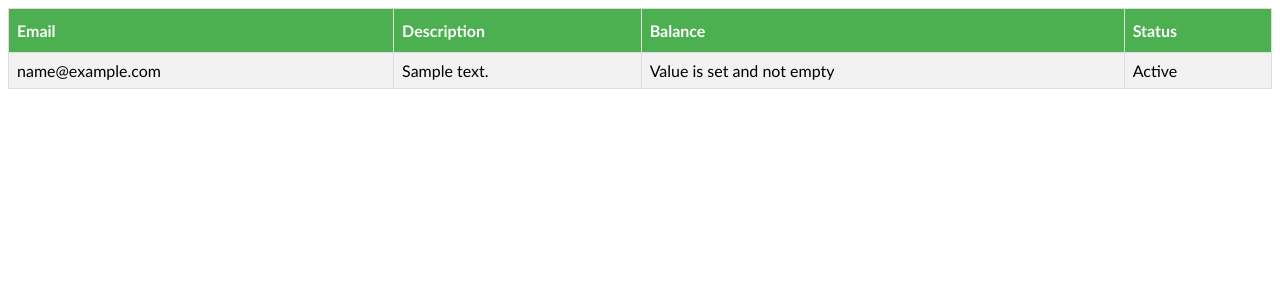
After one commit to madziejm/Studies, a PHP site: template 4th term/PHP/04-05-accounts/public/templates/users.html.twig in a window 1280 px wide. The commit adds this page. Shown: the top 300 px of the page. Run offline with PHP 8.4, Linux system fonts and the light colour scheme; the template is opened without the code that fills it: most values are stand-ins (such as "Sample title", 1, 10 or a date in 2020); some libraries are stand-ins or nearby versions.

Commit message:
Add All Acounts Twig view. Fix GamificationAccountDTO constructor

```diff
--- a/4th term/PHP/04-05-accounts/composer.json
+++ b/4th term/PHP/04-05-accounts/composer.json
@@ -6,7 +6,9 @@
     "robmorgan/phinx": "^0.10.7",
     "ramsey/uuid": "^3.8",
     "ext-json": "*",
-    "pimple/pimple": "~3.0"
+    "pimple/pimple": "~3.0",
+    "twig/twig": "^2.0",
+    "guzzlehttp/guzzle": "^6.3"
   },
   "autoload": {
     "psr-4": {
--- /dev/null
+++ b/4th term/PHP/04-05-accounts/public/templates/users.html.twig
@@ -0,0 +1,72 @@
+<!DOCTYPE html>
+<html lang="en">
+<head>
+    <meta charset="UTF-8">
+    <title>All Accounts</title>
+    <style>
+        #accounts {
+            font-family: "Trebuchet MS", Arial, Helvetica, sans-serif;
+            border-collapse: collapse;
+            width: 100%;
+        }
+
+        #accounts td, #accounts th {
+            border: 1px solid #ddd;
+            padding: 8px;
+        }
+
+        #accounts tr:nth-child(even){background-color: #f2f2f2;}
+
+        #accounts tr:hover {background-color: #ddd;}
+
+        #accounts th {
+            padding-top: 12px;
+            padding-bottom: 12px;
+            text-align: left;
+            background-color: #4CAF50;
+            color: white;
+        }
+    </style>
+</head>
+<body>
+
+<table id="accounts">
+    {#<thead>#}
+    {#All users#}
+    {#</thead>#}
+    <tr>
+        <th>Email</th>
+        <th>Description</th>
+        <th>Balance</th>
+        <th>Status</th>
+    </tr>
+    {% for account in accounts  %}
+        <tr>
+            <td>{{ account.email }}</td>
+            <td>{{ account.description }}</td>
+            <td>
+                {# Check a variable with an empty default filter #}
+                {% if account.balance is same as(0) %}
+                    0
+                {% elseif account.balance|default %}
+                    Value is set and not empty
+                {% else %}
+                    Value is either undefined, false, 0, null, "", [] or {}
+                {% endif %}
+            </td>
+            <td>
+                {# Check a variable with an empty default filter #}
+                {% if not account.status|default %}
+                    Value is either undefined, false, 0, null, "", [] or {}
+                {% elseif account.status == true %}
+                Active
+                {% else %}
+                Inactive
+                {% endif %}
+            </td>
+        </tr>
+    {% endfor %}
+</table>
+
+</body>
+</html>
--- a/4th term/PHP/04-05-accounts/src/App/DataTransferObject/GamificationAccountDTO.php
+++ b/4th term/PHP/04-05-accounts/src/App/DataTransferObject/GamificationAccountDTO.php
@@ -45,6 +45,8 @@ class GamificationAccountDTO implements JsonSerializable
         $this->uuid = $uuid;
         $this->email = new Email($email);
         $this->description = $description;
+        $this->balance = $balance;
+        $this->status = $status;
     }
 
 
--- a/4th term/PHP/04-05-accounts/src/App/GamificationAccount.php
+++ b/4th term/PHP/04-05-accounts/src/App/GamificationAccount.php
@@ -65,7 +65,8 @@ class GamificationAccount
         return new self(
             new GamificationAccountUuid(),
             $email,
-            $description,
+            $description
+//            ,
             );
     }
 
```
Also changed, not shown: 4th term/PHP/04-05-accounts/public/app/index.php (added, +28 -0 lines), 4th term/PHP/04-05-accounts/public/index.php (+0 -19 lines), 1 other file.
